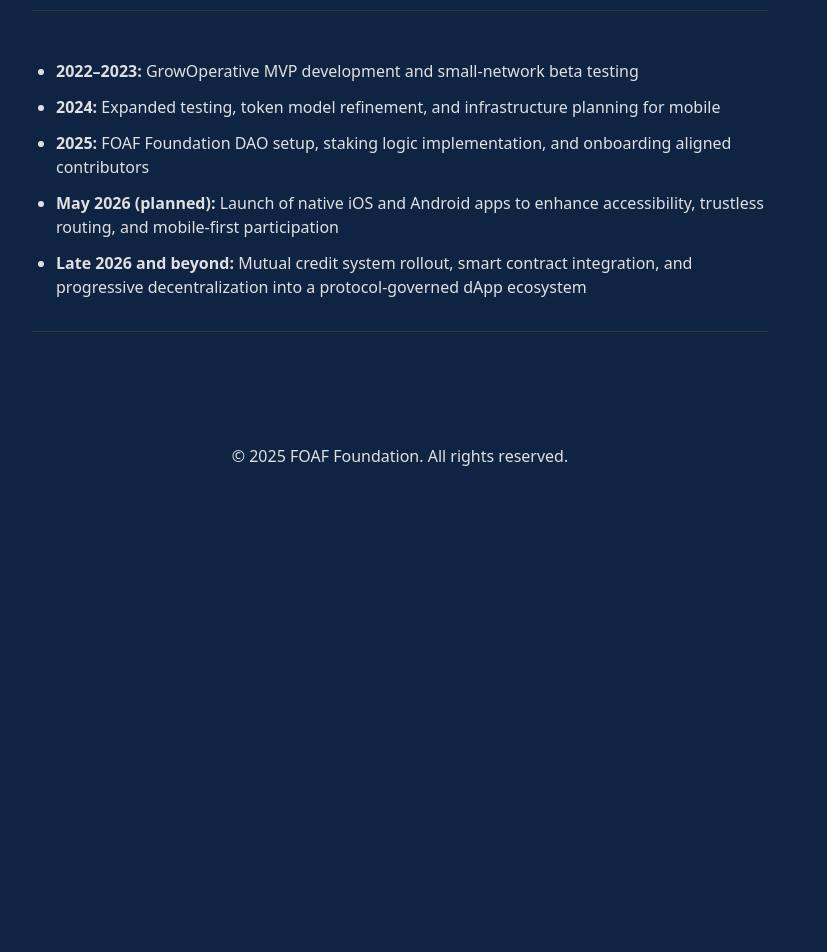
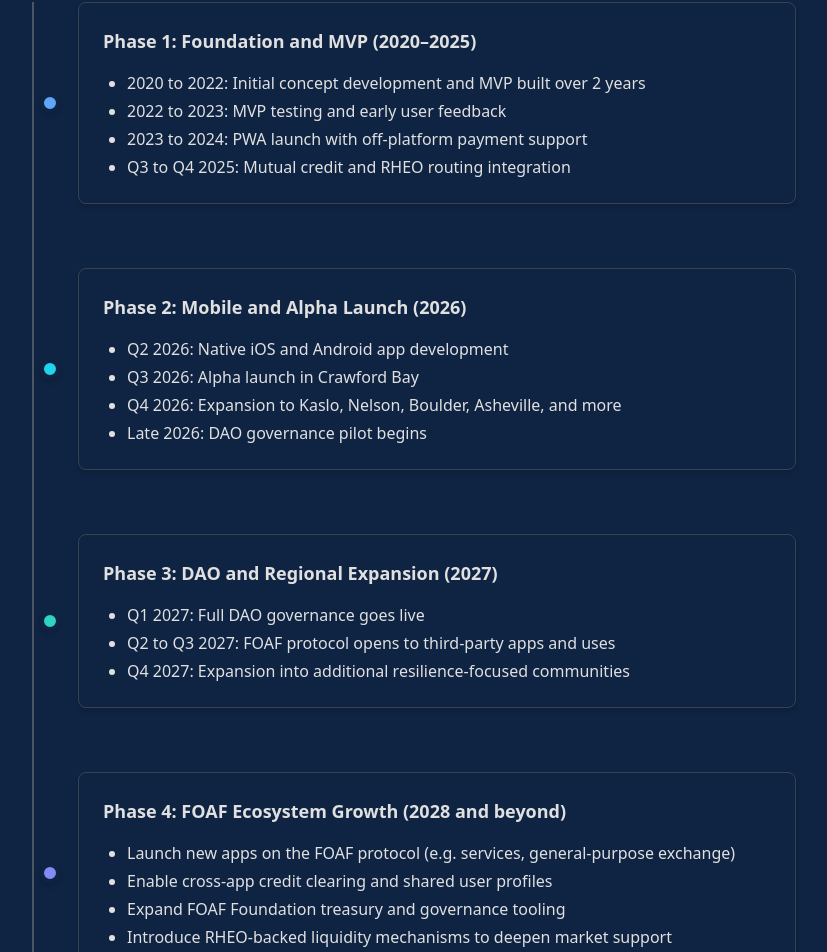
Before and after one commit to rheos/foaf-next-site, a Next.js app: page /roadmap in a window 1280 px wide. Shown: the part 440-1392 px from the top of the page, without its empty margins (240-1067 px from the left). Before the commit the page ends 932 px from the top, so only its background shows below. Built offline with nearby package versions, Linux system fonts and the light colour scheme.

Commit message:
more developed roadmap

```diff
--- a/src/app/roadmap/page.tsx
+++ b/src/app/roadmap/page.tsx
@@ -4,32 +4,116 @@ import Section from '@/components/Section';
 export default function RoadmapPage() {
   return (
     <>
-      <Section>
-        <h1 className="text-4xl font-bold mb-2">Roadmap</h1>
-        <p className="text-lg text-muted-foreground">
-          FOAF evolves from a local food-sharing experiment into a fully decentralized infrastructure for mutual credit and trust-based cooperation.
-        </p>
-      </Section>
+<Section>
+  <h2 className="section-heading">Roadmap</h2>
 
-      <Section>
-        <ul className="list-disc list-inside space-y-3">
-          <li>
-            <strong>2022–2023:</strong> GrowOperative MVP development and small-network beta testing
-          </li>
-          <li>
-            <strong>2024:</strong> Expanded testing, token model refinement, and infrastructure planning for mobile
-          </li>
-          <li>
-            <strong>2025:</strong> FOAF Foundation DAO setup, staking logic implementation, and onboarding aligned contributors
-          </li>
-          <li>
-            <strong>May 2026 (planned):</strong> Launch of native iOS and Android apps to enhance accessibility, trustless routing, and mobile-first participation
-          </li>
-          <li>
-            <strong>Late 2026 and beyond:</strong> Mutual credit system rollout, smart contract integration, and progressive decentralization into a protocol-governed dApp ecosystem
-          </li>
+  <p className="mb-12 text-foreground max-w-3xl leading-relaxed">
+    FOAF evolves from a local food-sharing experiment into a fully decentralized infrastructure for mutual credit and trust-based cooperation.
+  </p>
+
+  <div className="relative border-l-2 border-gray-600 pl-4 space-y-16">
+    {/* Phase 1 */}
+    <div className="relative mb-16 last:mb-0 group">
+      {/* Dot */}
+      <div
+        className="
+          absolute left-0 top-1/2 -translate-x-1/2 -translate-y-1/2
+          w-5 h-5 rounded-full bg-blue-400 border-4 border-background z-10 shadow-md
+          transition-transform duration-300
+          group-hover:scale-150
+        "
+      ></div>
+      {/* Card */}
+      <div className="bg-nav-header-bg p-6 rounded-lg border border-gray-700 shadow-md max-w-3xl w-full ml-7">
+        <h3 className="text-lg font-semibold text-nav-header-foreground mb-4">
+          Phase 1: Foundation and MVP (2020–2025)
+        </h3>
+        <ul className="list-disc list-inside text-foreground space-y-1">
+          <li>2020 to 2022: Initial concept development and MVP built over 2 years</li>
+          <li>2022 to 2023: MVP testing and early user feedback</li>
+          <li>2023 to 2024: PWA launch with off-platform payment support</li>
+          <li>Q3 to Q4 2025: Mutual credit and RHEO routing integration</li>
         </ul>
-      </Section>
+      </div>
+    </div>
+
+    {/* Phase 2 */}
+    <div className="relative mb-16 last:mb-0 group">
+      {/* Dot */}
+      <div
+        className="
+          absolute left-0 top-1/2 -translate-x-1/2 -translate-y-1/2
+          w-5 h-5 rounded-full bg-cyan-400 border-4 border-background z-10 shadow-md
+          transition-transform duration-300
+          group-hover:scale-150
+        "
+      ></div>
+      {/* Card */}
+      <div className="bg-nav-header-bg p-6 rounded-lg border border-gray-700 shadow-md max-w-3xl w-full ml-7">
+        <h3 className="text-lg font-semibold text-nav-header-foreground mb-4">
+          Phase 2: Mobile and Alpha Launch (2026)
+        </h3>
+        <ul className="list-disc list-inside text-foreground space-y-1">
+          <li>Q2 2026: Native iOS and Android app development</li>
+          <li>Q3 2026: Alpha launch in Crawford Bay</li>
+          <li>Q4 2026: Expansion to Kaslo, Nelson, Boulder, Asheville, and more</li>
+          <li>Late 2026: DAO governance pilot begins</li>
+        </ul>
+      </div>
+    </div>
+
+    {/* Phase 3 */}
+    <div className="relative mb-16 last:mb-0 group">
+      {/* Dot */}
+      <div
+        className="
+          absolute left-0 top-1/2 -translate-x-1/2 -translate-y-1/2
+          w-5 h-5 rounded-full bg-teal-400 border-4 border-background z-10 shadow-md
+          transition-transform duration-300
+          group-hover:scale-150
+        "
+      ></div>
+      {/* Card */}
+      <div className="bg-nav-header-bg p-6 rounded-lg border border-gray-700 shadow-md max-w-3xl w-full ml-7">
+        <h3 className="text-lg font-semibold text-nav-header-foreground mb-4">
+          Phase 3: DAO and Regional Expansion (2027)
+        </h3>
+        <ul className="list-disc list-inside text-foreground space-y-1">
+          <li>Q1 2027: Full DAO governance goes live</li>
+          <li>Q2 to Q3 2027: FOAF protocol opens to third-party apps and uses</li>
+          <li>Q4 2027: Expansion into additional resilience-focused communities</li>
+        </ul>
+      </div>
+    </div>
+
+    {/* Phase 4 */}
+    <div className="relative mb-16 last:mb-0 group">
+      {/* Dot */}
+      <div
+        className="
+          absolute left-0 top-1/2 -translate-x-1/2 -translate-y-1/2
+          w-5 h-5 rounded-full bg-indigo-400 border-4 border-background z-10 shadow-md
+          transition-transform duration-300
+          group-hover:scale-150
+        "
+      ></div>
+      {/* Card */}
+      <div className="bg-nav-header-bg p-6 rounded-lg border border-gray-700 shadow-md max-w-3xl w-full ml-7">
+        <h3 className="text-lg font-semibold text-nav-header-foreground mb-4">
+          Phase 4: FOAF Ecosystem Growth (2028 and beyond)
+        </h3>
+        <ul className="list-disc list-inside text-foreground space-y-1">
+          <li>Launch new apps on the FOAF protocol (e.g. services, general-purpose exchange)</li>
+          <li>Enable cross-app credit clearing and shared user profiles</li>
+          <li>Expand FOAF Foundation treasury and governance tooling</li>
+          <li>Introduce RHEO-backed liquidity mechanisms to deepen market support</li>
+        </ul>
+      </div>
+    </div>
+  </div>
+</Section>
+
+
     </>
   );
 }
```
Also changed, not shown: 2 other files (tests, documents, lock files or other folders).
